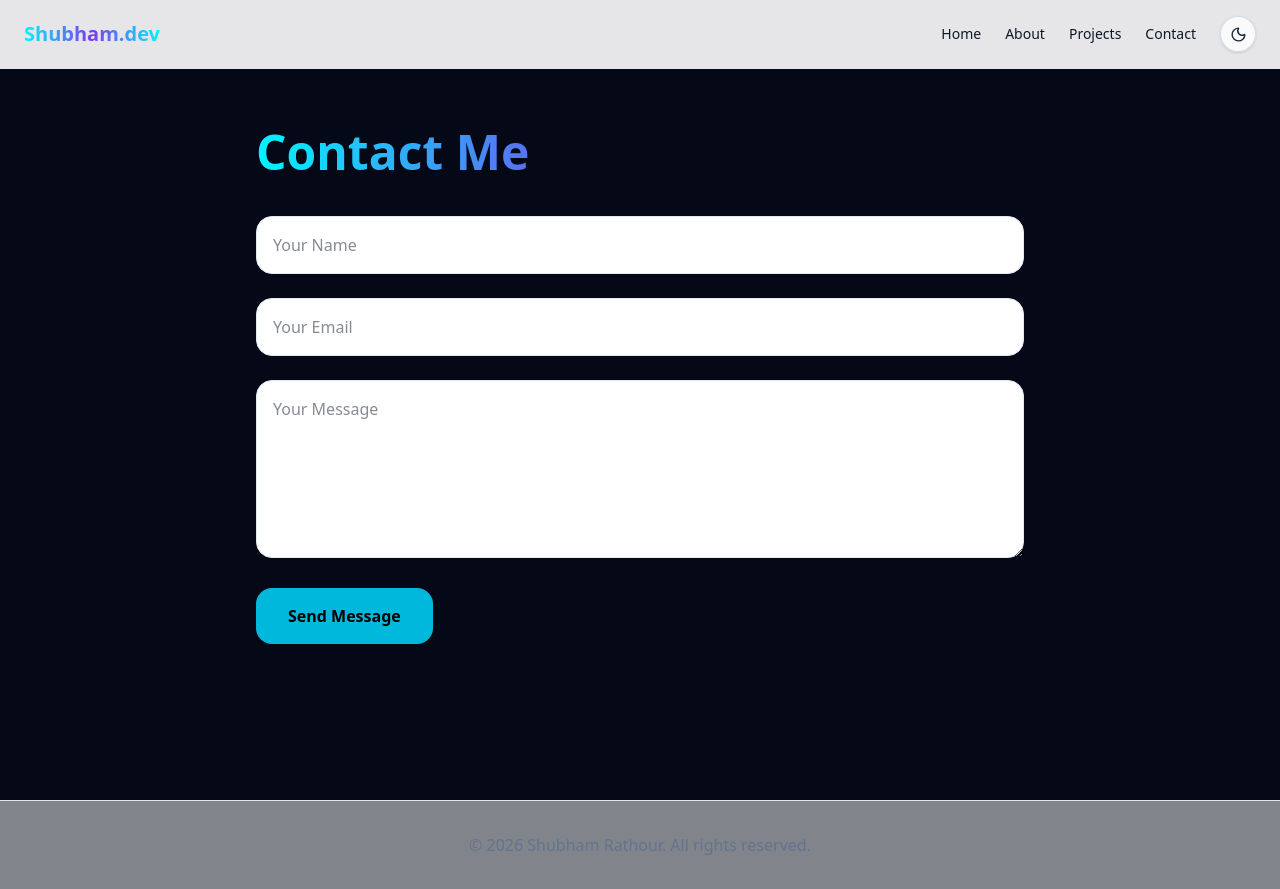
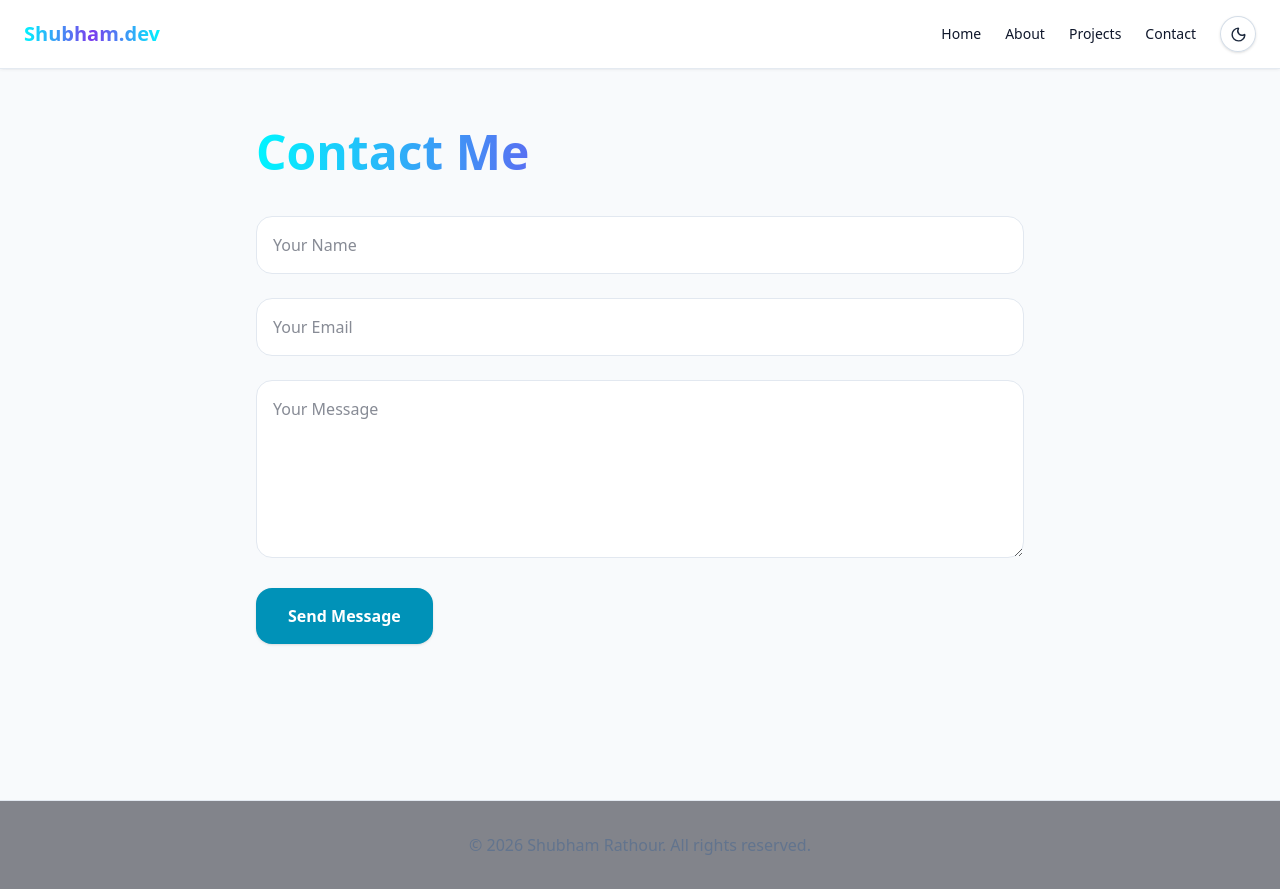
Before and after one commit to ShubhamRathour123/shubham-portfolio, a Next.js app: page /contact in a window 1280 px wide. Built offline with nearby package versions, Linux system fonts and the light colour scheme.

Commit message:
improve Contact page contrast

```diff
--- a/src/app/contact/page.tsx
+++ b/src/app/contact/page.tsx
@@ -40,7 +40,7 @@ export default function ContactPage() {
   }
 
   return (
-    <section className="min-h-screen px-6 py-32">
+    <section className="min-h-screen bg-slate-50 px-6 py-32 text-slate-900 dark:bg-transparent dark:text-slate-100">
 
       <div className="max-w-3xl mx-auto">
 
@@ -80,13 +80,13 @@ export default function ContactPage() {
           <button
             type="submit"
             disabled={loading}
-            className="px-8 py-4 rounded-2xl bg-cyan-500 text-black font-semibold hover:scale-105 transition"
+            className="rounded-2xl bg-cyan-600 px-8 py-4 font-semibold text-white shadow-sm transition hover:scale-105 hover:bg-cyan-700 disabled:cursor-not-allowed disabled:opacity-60 dark:bg-cyan-400 dark:text-slate-950 dark:hover:bg-cyan-300"
           >
             {loading ? "Sending..." : "Send Message"}
           </button>
 
           {success && (
-            <p className="text-green-400">
+            <p className="font-medium text-emerald-700 dark:text-emerald-300">
               Message sent successfully.
             </p>
           )}
```
